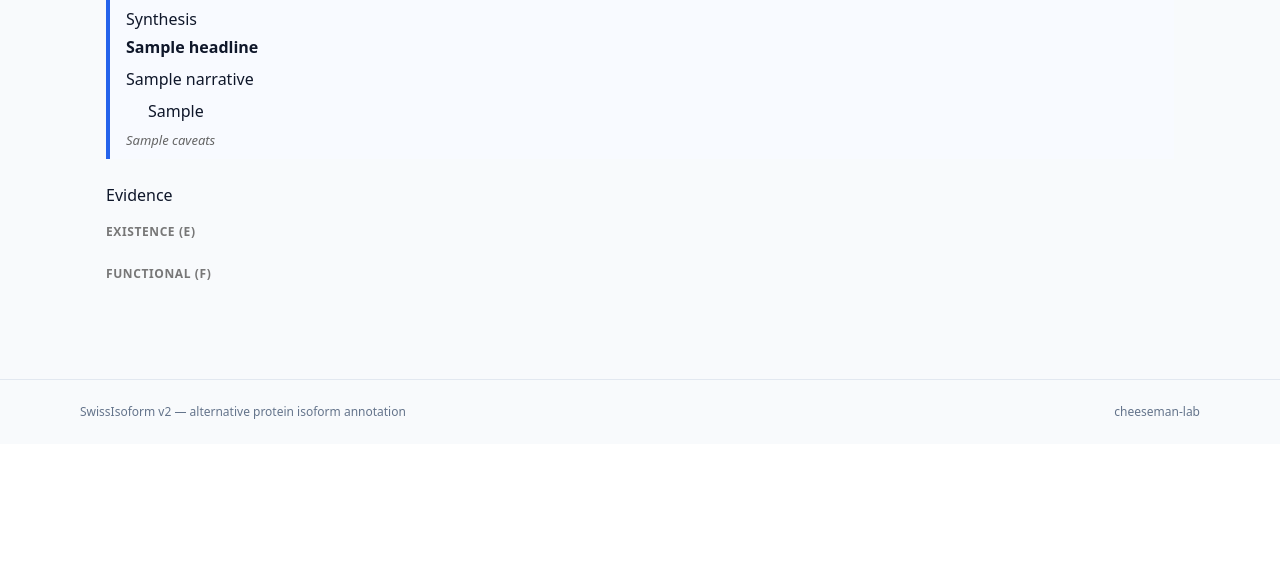
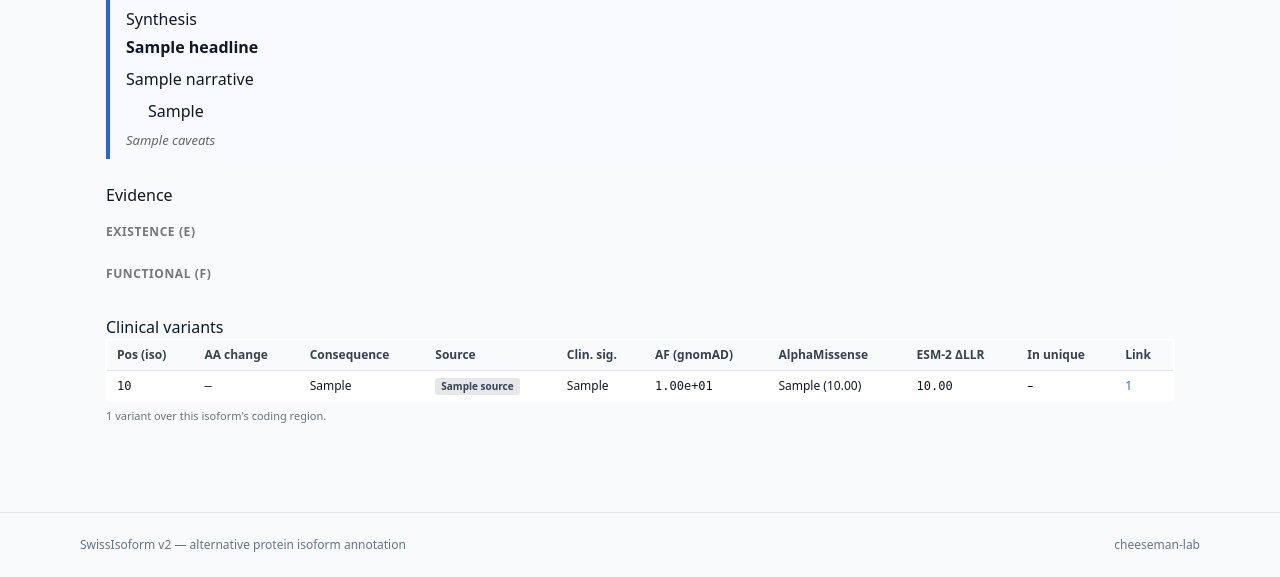
Before and after one commit to cheeseman-lab/swissisoform-v2, a Flask app: template website/src/swissisoform_site/templates/isoform.html in a window 1280 px wide. Shown: the part 1529-2106 px from the top of the page. Before the commit the page ends 1948 px from the top, so only its background shows below. Run offline with Flask 3, Linux system fonts and the light colour scheme; the template is opened without the code that fills it: most values are stand-ins (such as "Sample title", 1, 10 or a date in 2020); form fields are guessed from the names that the template uses; parts of the project's set-up code (start-up, migrations or seed data) failed here and were passed over; some libraries are stand-ins or nearby versions.

Commit message:
feat(variants): full variant table, isoform-frame AA, source badges, ClinVar/gnomAD/COSMIC link-outs
Co-Authored-By: Claude Opus 4.8 (1M context) <noreply@anthropic.com>

```diff
--- a/website/src/swissisoform_site/app.py
+++ b/website/src/swissisoform_site/app.py
@@ -42,6 +42,8 @@ from swissisoform_site.data import (
     load_all,
     load_transcript_skeletons,
     tis_slug,
+    variant_rows_for_isoform,
+    variant_url,
 )
 from swissisoform_site.plots import build_protein_figure, build_transcript_figure
 
@@ -106,6 +108,7 @@ def create_app() -> Flask:
     app.jinja_env.globals.update(
         CRITERIA_METRIC_LABELS=CRITERIA_METRIC_LABELS,
         format_metric=format_metric,
+        variant_url=variant_url,
     )
 
     # JSON-friendly NaN cleaner for the API endpoint
@@ -210,6 +213,8 @@ def create_app() -> Flask:
         )
         protein_fig = build_protein_figure(_make_protein_adapter(iso), overlays={})
 
+        variant_rows = variant_rows_for_isoform(data_dir_path / "variants_long.parquet", iso.tis_id)
+
         return render_template(
             "isoform.html",
             isoform=_isoform_view(iso, gene),
@@ -217,6 +222,7 @@ def create_app() -> Flask:
             criterion_slices=criterion_slices,
             criterion_llms=criterion_llms,
             synthesis=synthesis,
+            variant_rows=variant_rows,
             transcript_figure_json=json.dumps(transcript_fig),
             protein_figure_json=json.dumps(protein_fig),
             canonical_cif=iso.canonical_cif,
--- a/website/src/swissisoform_site/data.py
+++ b/website/src/swissisoform_site/data.py
@@ -483,6 +483,42 @@ def tis_slug(tis_id: str) -> str:
     return re.sub(r"[:.]+", "-", tis_id or "unknown")
 
 
+def variant_url(variant_id: str, source: str, rs_id: str | None = None) -> str | None:
+    """Best-effort external link for a variant given its id + source."""
+    if not variant_id:
+        return None
+    src = (source or "").lower()
+    if "clinvar" in src and ":" in variant_id:
+        return f"https://www.ncbi.nlm.nih.gov/clinvar/variation/{variant_id.split(':')[-1]}/"
+    if "gnomad" in src:
+        # variant_id already looks like chr17-48071438-G-C
+        slug = variant_id.replace("chr", "").replace("-", "-")
+        return f"https://gnomad.broadinstitute.org/variant/{slug}"
+    if "cosmic" in src:
+        return f"https://cancer.sanger.ac.uk/cosmic/search?q={variant_id.split(':')[-1]}"
+    if rs_id:
+        return f"https://www.ncbi.nlm.nih.gov/snp/{rs_id}"
+    return None
+
+
+@lru_cache(maxsize=1)
+def _variants_long_df(path: Path) -> pd.DataFrame:
+    """Read variants_long.parquet once per worker, keyed on path."""
+    if not Path(path).exists():
+        return pd.DataFrame()
+    return pd.read_parquet(path)
+
+
+def variant_rows_for_isoform(path: Path, tis_id: str) -> list[dict[str, Any]]:
+    """Return every variant_long row for one isoform (no LLM 30-hit cap)."""
+    df = _variants_long_df(path)
+    if df.empty or "tis_id" not in df.columns:
+        return []
+    sub = df[df["tis_id"] == tis_id]
+    rows = [_clean_nan(rec) for rec in sub.to_dict(orient="records")]
+    return rows
+
+
 def _isoform_view(iso, gene):
     """Adapter — turns an Isoform + GeneRecord into the dict the V2 template uses.
 
--- a/website/src/swissisoform_site/static/css/site.css
+++ b/website/src/swissisoform_site/static/css/site.css
@@ -340,6 +340,52 @@
 .hits-list { margin: 6px 0 0; padding-left: 18px; }
 .hits-list li { padding: 2px 0; font-size: 11px; }
 
+.variants-section { margin-top: 24px; }
+.variants-table {
+  width: 100%;
+  border-collapse: collapse;
+  font-size: 12px;
+  background: #fff;
+  border: 1px solid #e5e7eb;
+  border-radius: 4px;
+  overflow: hidden;
+}
+.variants-table th {
+  text-align: left;
+  padding: 6px 10px;
+  color: #374151;
+  font-weight: 600;
+  background: #f9fafb;
+  border-bottom: 1px solid #e5e7eb;
+}
+.variants-table td {
+  padding: 6px 10px;
+  color: #111827;
+  border-bottom: 1px solid #f3f4f6;
+}
+.variants-table td.var-num, .variants-table td.var-mono {
+  font-family: ui-monospace, monospace;
+}
+.variants-table tr:last-child td { border-bottom: none; }
+.variants-table tr.var-pathogenic { background: #fef2f2; }
+.variants-table tr.var-pathogenic td { color: #991b1b; }
+.variants-table a { color: #2563eb; text-decoration: none; }
+.variants-table a:hover { text-decoration: underline; }
+.var-count { font-size: 11px; color: #6b7280; margin-top: 6px; }
+
+.var-badge {
+  display: inline-block;
+  padding: 1px 6px;
+  border-radius: 3px;
+  font-size: 10px;
+  font-weight: 600;
+  color: #374151;
+  background: #e5e7eb;
+}
+.var-badge-clinvar { background: #dbeafe; color: #1e40af; }
+.var-badge-gnomad  { background: #dcfce7; color: #166534; }
+.var-badge-cosmic  { background: #fae8ff; color: #86198f; }
+
 .rp-headline { margin: 4px 0; }
 .rp-summary { line-height: 1.5; color: #222; }
 
--- a/website/src/swissisoform_site/templates/_tab_variants.html
+++ b/website/src/swissisoform_site/templates/_tab_variants.html
@@ -1 +1,54 @@
-<p class="placeholder">Raw evidence display for this modality is not implemented yet — see the reading-pass block above for the LLM interpretation.</p>
+{% if variant_rows %}
+<table class="variants-table">
+  <thead>
+    <tr>
+      <th>Pos (iso)</th>
+      <th>AA change</th>
+      <th>Consequence</th>
+      <th>Source</th>
+      <th>Clin. sig.</th>
+      <th>AF (gnomAD)</th>
+      <th>AlphaMissense</th>
+      <th>ESM-2 ΔLLR</th>
+      <th>In unique</th>
+      <th>Link</th>
+    </tr>
+  </thead>
+  <tbody>
+    {% for v in variant_rows %}
+      {% set sig = (v.clinical_significance or '')|lower %}
+      {% set is_path = 'pathogenic' in sig %}
+      {% set aa_ref = v.isoform_aa_ref if v.isoform_aa_ref is not none else v.aa_ref %}
+      {% set aa_alt = v.isoform_aa_alt if v.isoform_aa_alt is not none else v.aa_alt %}
+      {% set url = variant_url(v.variant_id, v.source, v.rs_id) %}
+      <tr class="{{ 'var-pathogenic' if is_path else '' }}">
+        <td class="var-num">
+          {% if v.isoform_protein_pos is not none %}{{ v.isoform_protein_pos|int }}{% else %}—{% endif %}
+        </td>
+        <td class="var-mono">
+          {% if aa_ref or aa_alt %}{{ aa_ref or '?' }}→{{ aa_alt or '?' }}{% else %}—{% endif %}
+        </td>
+        <td>{{ v.isoform_consequence or v.consequence or '—' }}</td>
+        <td><span class="var-badge var-badge-{{ (v.source or 'na')|lower }}">{{ v.source or '—' }}</span></td>
+        <td>{{ v.clinical_significance or '—' }}</td>
+        <td class="var-num">
+          {% if v.allele_frequency is not none %}{{ '%.2e'|format(v.allele_frequency|float) }}{% else %}—{% endif %}
+        </td>
+        <td>
+          {% if v.am_class %}{{ v.am_class }}{% if v.am_pathogenicity is not none %} ({{ '%.2f'|format(v.am_pathogenicity|float) }}){% endif %}{% else %}—{% endif %}
+        </td>
+        <td class="var-num">
+          {% if v.plm_delta_llr is not none %}{{ '%.2f'|format(v.plm_delta_llr|float) }}{% else %}—{% endif %}
+        </td>
+        <td>{% if v.in_isoform_unique %}✓{% else %}–{% endif %}</td>
+        <td>
+          {% if url %}<a href="{{ url }}" target="_blank" rel="noopener">{{ v.variant_id }}</a>{% else %}{{ v.variant_id or '—' }}{% endif %}
+        </td>
+      </tr>
+    {% endfor %}
+  </tbody>
+</table>
+<p class="var-count">{{ variant_rows|length }} variant{{ '' if variant_rows|length == 1 else 's' }} over this isoform's coding region.</p>
+{% else %}
+<p class="empty">No clinical variants intersect this isoform's coding region.</p>
+{% endif %}
--- a/website/src/swissisoform_site/templates/isoform.html
+++ b/website/src/swissisoform_site/templates/isoform.html
@@ -103,6 +103,12 @@
     </div>
   </section>
 
+  <!-- Clinical variants table -->
+  <section class="variants-section">
+    <h2>Clinical variants</h2>
+    {% include "_tab_variants.html" %}
+  </section>
+
   <dialog id="evidence-modal" class="evidence-modal" aria-labelledby="evidence-modal-title">
     <header class="evidence-modal-head">
       <h3 id="evidence-modal-title">Evidence</h3>
```
Also changed, not shown: website/src/swissisoform_site/templates/_evidence_tile.html (+8 -1 lines).
